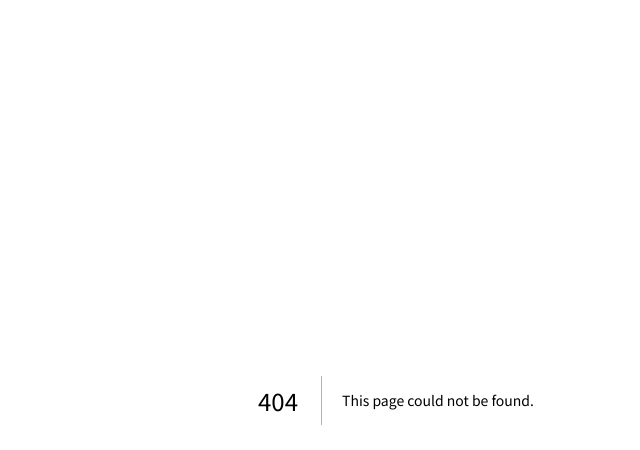
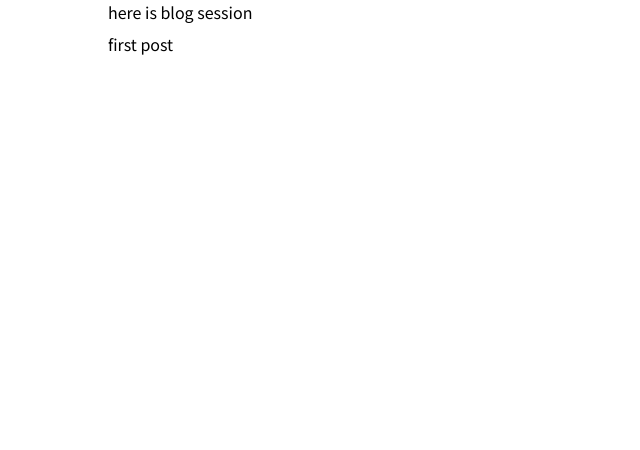
Before and after one commit to lurgi/2307next-recap, a Next.js app: page /blogs in a window 1280 px wide. Before the commit this address had no page. Shown: the top 450 px of the page, without its empty margins (244-884 px from the left). Built offline with nearby package versions, Linux system fonts and the light colour scheme.

Commit message:
dynamic route with staticPage

```diff
--- /dev/null
+++ b/pages/blogs/[slug].tsx
@@ -0,0 +1,25 @@
+import { readdirSync } from "fs";
+import { NextPage } from "next";
+
+const Post: NextPage = () => {
+  return <h1>here is Post</h1>;
+};
+
+export function getStaticPaths() {
+  const files = readdirSync("./posts").map((title) => {
+    const [name, _] = title.split(".");
+    return { params: { slug: name } };
+  });
+  return {
+    paths: files,
+    fallback: false,
+  };
+}
+
+export function getStaticProps() {
+  return {
+    props: {},
+  };
+}
+
+export default Post;
--- a/pages/blog.tsx
+++ b/pages/blogs/index.tsx
@@ -1,9 +1,11 @@
 import { readFileSync, readdirSync } from "fs";
 import matter from "gray-matter";
 import { NextPage } from "next";
+import Link from "next/link";
 
 interface IPosts {
   text: string[];
+  url: string;
   data: {
     title: string;
     date: string;
@@ -15,6 +17,13 @@ const Blog: NextPage<{ posts: IPosts[] }> = ({ posts }) => {
   return (
     <div>
       <h1>here is blog session</h1>
+      <ul>
+        {posts.map((post, i) => (
+          <li key={i} className="py-2">
+            <Link href={`/blogs/${post.url}`}>{post.data.title}</Link>
+          </li>
+        ))}
+      </ul>
     </div>
   );
 };
@@ -27,7 +36,8 @@ export function getStaticProps() {
       .split("\n")
       .filter((v) => v !== "");
     const data = matter(content).data;
-    return { text, data };
+    const url = post.split(".")[0];
+    return { text, data, url };
   });
   return {
     props: {
```
